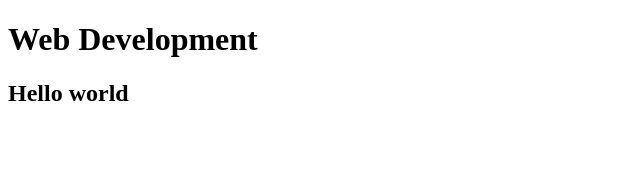
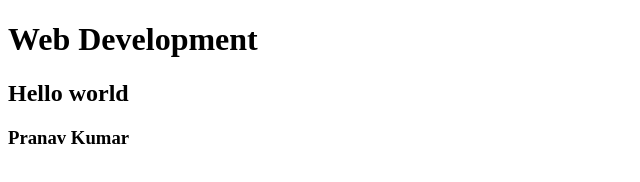
Before and after one commit to sumanradhe/test-project, a plain HTML site: page index.html in a window 1280 px wide. Shown: the whole page, without its empty margins (0-640 px from the left). Drawn offline with Linux system fonts and the light colour scheme.

Commit message:
msg saved 2

```diff
--- a/index.html
+++ b/index.html
@@ -9,6 +9,7 @@
 <body>
     <h1>Web Development</h1>
     <h2>Hello world</h2>
+    <h3>Pranav Kumar</h3>
 </body>
 </html>
 
```
